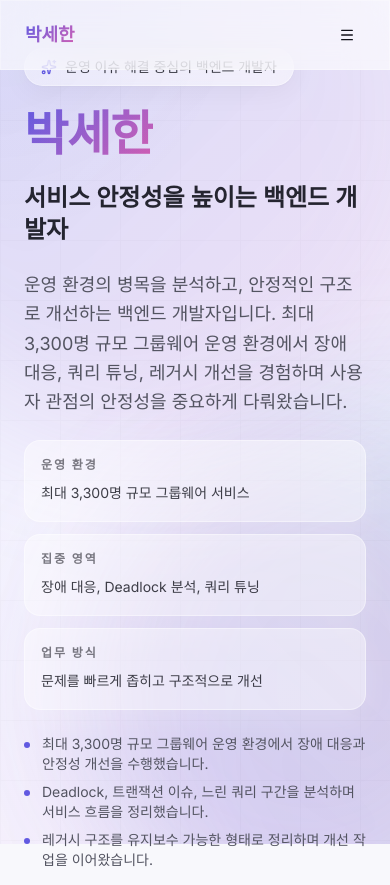
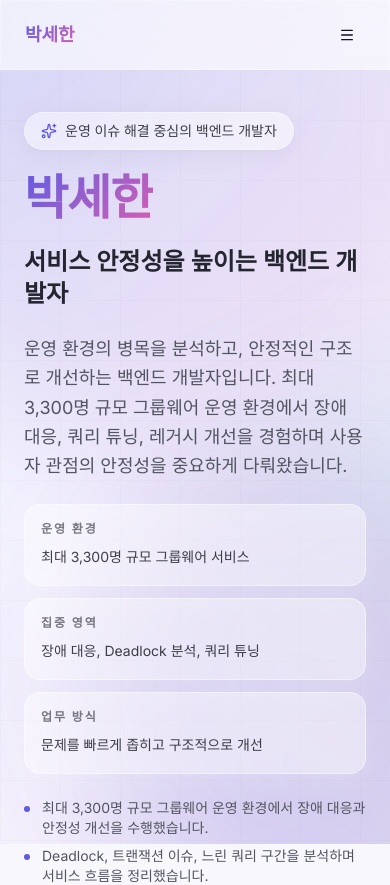
Before and after one commit to jdhert/jdhert.github.io, a Next.js app: page / in a window 390 px wide. Shown: the top 885 px of the page. Built offline with nearby package versions, Linux system fonts and the light colour scheme.

Commit message:
모바일 헤더 겹침 레이아웃 수정

```diff
--- a/app/page.tsx
+++ b/app/page.tsx
@@ -21,7 +21,7 @@ export default function PortfolioPage() {
       {/* Mobile Navigation */}
       <MobileNavigation />
 
-      <div className="relative z-10 min-h-screen px-6 py-12 lg:px-24 lg:py-0">
+      <div className="relative z-10 min-h-screen px-6 pb-12 pt-28 lg:px-24 lg:py-0">
         <div className="mx-auto max-w-screen-xl lg:flex lg:justify-between lg:gap-16">
           {/* Left Column - Fixed on Desktop */}
           <header className="lg:sticky lg:top-0 lg:flex lg:max-h-screen lg:w-[45%] lg:flex-col lg:justify-between lg:py-24">
--- a/components/portfolio/navigation.tsx
+++ b/components/portfolio/navigation.tsx
@@ -88,7 +88,7 @@ export function MobileNavigation() {
     <>
       {/* Mobile Header */}
       <header className="fixed top-0 left-0 right-0 z-50 lg:hidden">
-        <div className="glass px-6 py-4 flex items-center justify-between">
+        <div className="glass flex items-center justify-between px-6 pb-4 pt-[calc(env(safe-area-inset-top)+1rem)]">
           <a href="#" className="text-lg font-bold text-gradient">
             {portfolio.name}
           </a>
```
